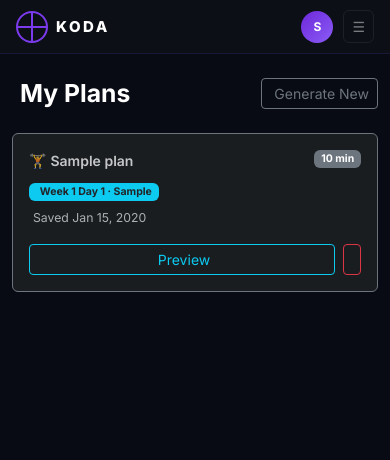
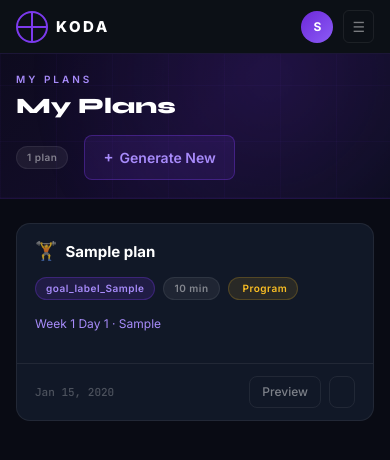
Before and after one commit to Danielsuri/GarminForge, a FastAPI app: page /my/plans in a window 390 px wide. Shown: the top 460 px of the page. Run offline with FastAPI, Linux system fonts and the light colour scheme; the visitor is signed in with stand-in values (Sample User, id 1); tables that the repository leaves empty hold one stand-in row (values such as "Sample post").

Commit message:
feat(koda): rebuild My Plans with page hero, card grid, and empty state
Replace Bootstrap card styling with Koda design system:
- Page hero with eyebrow, title, and plan count badge
- Responsive card grid (col-12 col-sm-6 col-xl-4)
- Plan cards with goal icon, badges, date, and action buttons
- Empty state with phi mark and generate CTA
- Preserve all routes and context variable names

Co-Authored-By: Claude Sonnet 4.6 <noreply@anthropic.com>

```diff
--- a/web/templates/my_plans.html
+++ b/web/templates/my_plans.html
@@ -1,45 +1,105 @@
 {% extends "base.html" %}
-{% block title %}GarminForge — {{ t("plans_title") }}{% endblock %}
+{% block title %}Koda — {{ t("plans_title") }}{% endblock %}
+{% block main_class %}{% endblock %}
 
 {% block content %}
-<div class="d-flex align-items-center justify-content-between mb-4">
-  <h2 class="fw-bold mb-0"><i class="bi bi-bookmark-fill text-info me-2"></i>{{ t("plans_title") }}</h2>
-  <a href="/" class="btn btn-outline-secondary btn-sm">
-    <i class="bi bi-plus-lg me-1"></i>{{ t("plans_generate_new") }}
+
+{# ===== Page hero ===== #}
+<div class="koda-page-hero">
+  <div class="koda-hero-texture"></div>
+  <div class="koda-hero-glow koda-hero-glow--br"></div>
+  <div class="container-xl px-3 px-lg-4" style="position:relative;z-index:1;">
+    <div class="d-flex align-items-center justify-content-between gap-3 flex-wrap">
+      <div>
+        <div class="koda-eyebrow">{{ t("nav_my_plans") }}</div>
+        <h1 class="koda-page-title">{{ t("plans_title") }}</h1>
+      </div>
+      {% if plans %}
+      <div class="d-flex align-items-center gap-3 flex-wrap">
+        <div class="koda-badge koda-badge--slate">
+          {{ plans|length }} {{ "plan" if plans|length == 1 else "plans" }}
+        </div>
+        <a href="/" class="btn-koda-secondary">
+          <span style="font-size:15px;">+</span>{{ t("plans_generate_new") }}
         </a>
       </div>
+      {% else %}
+      <div>
+        <a href="/" class="btn-koda-primary">
+          <span style="font-size:15px;">+</span>{{ t("plans_generate_new") }}
+        </a>
+      </div>
+      {% endif %}
+    </div>
+  </div>
+</div>
+
+{# ===== Main content ===== #}
+<div class="container-xl px-3 px-lg-4 py-4">
 
   {% if plans %}
+  {# Grid of plan cards #}
   <div class="row g-3">
     {% for plan in plans %}
-  <div class="col-12 col-md-6 col-lg-4" id="plan-card-{{ plan.id }}">
-    <div class="card bg-dark-subtle border-secondary h-100">
-      <div class="card-body p-3">
-        <div class="d-flex align-items-start justify-content-between gap-2 mb-2">
-          <div class="fw-semibold">
-            <span class="me-1">{{ goal_icons.get(plan.goal, '🏋️') }}</span>{{ plan.name }}
+    <div class="col-12 col-sm-6 col-xl-4" id="plan-card-{{ plan.id }}">
+      <div class="koda-plan-card">
+        <div class="koda-plan-card-body">
+          {# Card title with icon #}
+          <div class="d-flex align-items-start gap-2 mb-3">
+            <span style="font-size:18px;line-height:1;">{{ goal_icons.get(plan.goal, '🏋️') }}</span>
+            <div>
+              <h3 style="font-weight:700;font-size:15px;color:var(--text-primary);margin:0;line-height:1.3;">
+                {{ plan.name }}
+              </h3>
             </div>
-          <span class="badge bg-secondary flex-shrink-0">{{ plan.duration_minutes }} {{ t("form_min") }}</span>
           </div>
-        <div class="mb-2">
+
+          {# Badges row #}
+          <div class="d-flex flex-wrap gap-2 mb-3">
+            {# Goal badge #}
+            <span class="koda-badge koda-badge--violet">
+              {{ t("goal_label_" ~ plan.goal) }}
+            </span>
+
+            {# Duration badge #}
+            <span class="koda-badge koda-badge--slate">
+              {{ plan.duration_minutes }} {{ t("form_min") }}
+            </span>
+
+            {# Status badge #}
+            {% if plan.program_session %}
+              <span class="koda-badge koda-badge--amber">
+                <i class="bi bi-collection me-1" style="font-size:9px;"></i>Program
+              </span>
+            {% else %}
+              <span class="koda-badge koda-badge--green">
+                Standalone
+              </span>
+            {% endif %}
+          </div>
+
+          {# Program session info (optional) #}
           {% if plan.program_session %}
             {% set ps = plan.program_session %}
-            <a href="/my/programs/{{ ps.program.id }}" class="badge bg-info text-dark text-decoration-none">
-              <i class="bi bi-collection me-1"></i>Week {{ ps.week_num }} Day {{ ps.day_num }} · {{ ps.focus }}
+            <div style="font-size:12px;color:var(--text-secondary);margin-bottom:12px;line-height:1.4;">
+              <a href="/my/programs/{{ ps.program.id }}" style="color:var(--color-brand-light);text-decoration:none;">
+                Week {{ ps.week_num }} Day {{ ps.day_num }} · {{ ps.focus }}
               </a>
-          {% else %}
-            <span class="badge bg-secondary">Standalone</span>
+            </div>
           {% endif %}
         </div>
-        <div class="text-muted small mb-3">
-          <i class="bi bi-calendar3 me-1"></i>
-          {{ t("plans_saved") }} {{ plan.created_at.strftime('%d/%m/%Y') if lang == 'he' else plan.created_at.strftime('%b %d, %Y') }}
+
+        {# Card footer with date and buttons #}
+        <div class="koda-plan-card-footer">
+          <div style="font-family:'JetBrains Mono',monospace;font-size:11px;color:var(--text-muted);font-weight:500;">
+            {{ plan.created_at.strftime('%d/%m/%Y') if lang == 'he' else plan.created_at.strftime('%b %d, %Y') }}
           </div>
           <div class="d-flex gap-2">
-          <a href="/my/plans/{{ plan.id }}/preview" class="btn btn-outline-info btn-sm flex-grow-1">
-            <i class="bi bi-eye me-1"></i>{{ t("plans_preview") }}
+            <a href="/my/plans/{{ plan.id }}/preview"
+               class="btn-koda-ghost" style="padding:6px 12px;font-size:12px;">
+              {{ t("plans_preview") }}
             </a>
-          <button class="btn btn-outline-danger btn-sm"
+            <button class="btn-koda-ghost" style="padding:6px 12px;font-size:12px;"
                     onclick="deletePlan('{{ plan.id }}')" title="{{ t('plans_delete_confirm') }}">
               <i class="bi bi-trash"></i>
             </button>
@@ -51,15 +111,18 @@
   </div>
 
   {% else %}
-<div class="text-center py-5">
-  <div class="text-muted mb-3" style="font-size:3rem">📋</div>
-  <h5 class="text-muted">{{ t("plans_no_plans") }}</h5>
-  <p class="text-muted small">{{ t("plans_no_plans_desc") }}</p>
-  <a href="/" class="btn btn-garmin">
-    <i class="bi bi-lightning-charge-fill me-2"></i>{{ t("plans_generate_btn") }}
+  {# Empty state #}
+  <div class="koda-empty">
+    <div class="koda-phi koda-phi--lg mx-auto mb-4" aria-hidden="true"></div>
+    <h3 class="koda-empty-title">{{ t("plans_no_plans") }}</h3>
+    <p class="koda-empty-body mb-4">{{ t("plans_no_plans_desc") }}</p>
+    <a href="/" class="btn-koda-primary">
+      <span style="font-size:15px;">+</span>{{ t("plans_generate_new") }}
     </a>
   </div>
   {% endif %}
+
+</div>
 
 {% endblock %}
 
```
Lines whose indentation alone changed are shown as unchanged.
